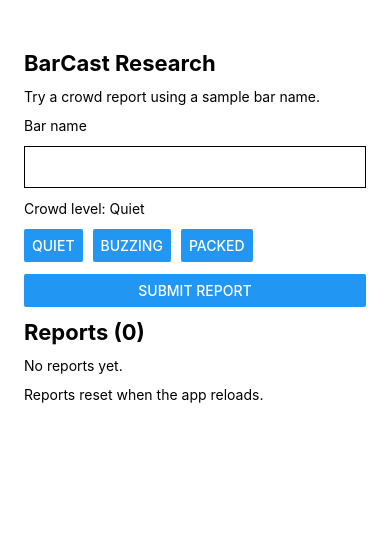
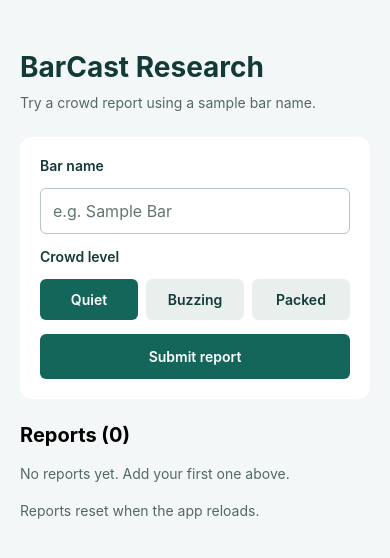
Before and after one commit to Cwingo/barcast-research, a React Native app: screen / in a window 390 px wide. Shown: the top 558 px of the page. Built offline with nearby package versions, Linux system fonts and the light colour scheme.

Commit message:
Update layout

```diff
--- a/App.js
+++ b/App.js
@@ -1,5 +1,5 @@
 import { useState } from 'react';
-import { Button, ScrollView, StyleSheet, Text, TextInput, View } from 'react-native';
+import { Pressable, ScrollView, StyleSheet, Text, TextInput, View } from 'react-native';
 
 export default function App() {
   const [barName, setBarName] = useState('');
@@ -19,38 +19,70 @@ export default function App() {
   }
 
   return (
-    <ScrollView contentContainerStyle={styles.page} keyboardShouldPersistTaps="handled">
-      <Text style={styles.heading}>BarCast Research</Text>
-      <Text>Try a crowd report using a sample bar name.</Text>
-      <Text>Bar name</Text>
+    <ScrollView style={styles.screen} contentContainerStyle={styles.page} keyboardShouldPersistTaps="handled">
+      <View style={styles.header}>
+        <Text style={styles.title}>BarCast Research</Text>
+        <Text style={styles.muted}>Try a crowd report using a sample bar name.</Text>
+      </View>
+      <View style={styles.card}>
+        <Text style={styles.label}>Bar name</Text>
         <TextInput
           accessibilityLabel="Bar name"
           style={styles.input}
+          placeholder="e.g. Sample Bar"
+          placeholderTextColor="#637572"
           maxLength={60}
           value={barName}
-        onChangeText={setBarName}
+          onChangeText={(text) => { setBarName(text); setError(''); }}
         />
-      <Text>Crowd level: {crowd}</Text>
+        <Text style={styles.label}>Crowd level</Text>
         <View style={styles.row}>
           {['Quiet', 'Buzzing', 'Packed'].map((level) => (
-          <Button key={level} title={level} onPress={() => setCrowd(level)} />
+            <Pressable
+              key={level}
+              accessibilityRole="button"
+              accessibilityState={{ selected: crowd === level }}
+              style={[styles.option, crowd === level && styles.selected]}
+              onPress={() => setCrowd(level)}
+            >
+              <Text style={crowd === level ? styles.buttonText : styles.label}>{level}</Text>
+            </Pressable>
           ))}
         </View>
-      <Button title="Submit report" onPress={addReport} />
-      {error !== '' && <Text accessibilityRole="alert">{error}</Text>}
+        {error !== '' && <Text style={styles.error} accessibilityRole="alert">{error}</Text>}
+        <Pressable accessibilityRole="button" style={styles.submit} onPress={addReport}>
+          <Text style={styles.buttonText}>Submit report</Text>
+        </Pressable>
+      </View>
       <Text style={styles.heading}>Reports ({reports.length})</Text>
-      {reports.length === 0 && <Text>No reports yet.</Text>}
+      {reports.length === 0 && <Text style={styles.muted}>No reports yet. Add your first one above.</Text>}
       {reports.map((report, index) => (
-        <Text key={index}>{report.barName}: {report.crowd}</Text>
+        <View key={index} style={[styles.card, styles.row]}>
+          <Text style={styles.barName}>{report.barName}</Text>
+          <Text style={styles.badge}>{report.crowd}</Text>
+        </View>
       ))}
-      <Text>Reports reset when the app reloads.</Text>
+      <Text style={styles.muted}>Reports reset when the app reloads.</Text>
     </ScrollView>
   );
 }
 
 const styles = StyleSheet.create({
-  page: { padding: 24, paddingTop: 50, gap: 12, maxWidth: 500, width: '100%', alignSelf: 'center' },
-  heading: { fontSize: 22, fontWeight: 'bold' },
-  input: { borderWidth: 1, padding: 10, fontSize: 16 },
-  row: { flexDirection: 'row', flexWrap: 'wrap', gap: 10 },
+  screen: { backgroundColor: '#f4f7f7' },
+  page: { padding: 20, paddingTop: 50, gap: 16, maxWidth: 540, width: '100%', alignSelf: 'center' },
+  header: { gap: 8, marginBottom: 8 },
+  title: { fontSize: 28, fontWeight: 'bold', color: '#123a36' },
+  heading: { fontSize: 20, fontWeight: 'bold', marginTop: 8 },
+  muted: { color: '#546767', lineHeight: 21 },
+  card: { backgroundColor: 'white', borderRadius: 12, padding: 20, gap: 14 },
+  label: { fontWeight: '600', color: '#123a36' },
+  input: { borderWidth: 1, borderColor: '#b6c8c4', borderRadius: 6, padding: 12, fontSize: 16 },
+  row: { flexDirection: 'row', alignItems: 'center', gap: 8 },
+  option: { flex: 1, alignItems: 'center', paddingVertical: 12, borderRadius: 6, backgroundColor: '#e9efed' },
+  selected: { backgroundColor: '#14665b' },
+  submit: { backgroundColor: '#14665b', padding: 14, borderRadius: 6, alignItems: 'center' },
+  buttonText: { color: 'white', fontWeight: '600' },
+  error: { color: '#b42318' },
+  barName: { flex: 1, fontSize: 16, fontWeight: '600' },
+  badge: { color: '#14665b', backgroundColor: '#e9efed', padding: 8, borderRadius: 6 },
 });
```
Lines whose indentation alone changed are shown as unchanged.
